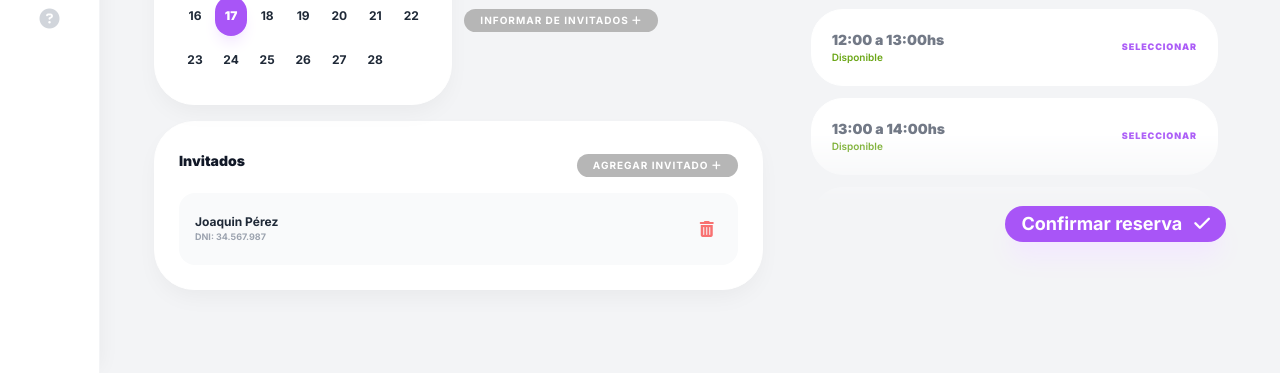
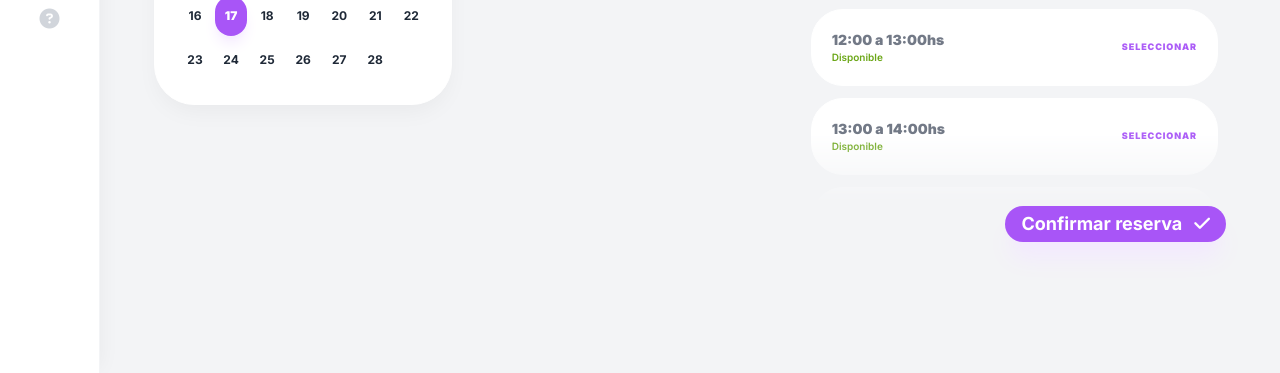
Before and after one commit to belenmazzoli/wadiFrnt, a plain HTML site: page nueva_reserva.html in a window 1280 px wide. Shown: the part 427-800 px from the top of the page. Drawn offline with nearby package versions, Linux system fonts and the light colour scheme.

Commit message:
Update nueva_reserva.html

```diff
--- a/nueva_reserva.html
+++ b/nueva_reserva.html
@@ -213,16 +213,16 @@
                 </div>
             </div>
 
-            <button class="bg-grayDark text-[10px] text-white py-1 px-4 rounded-[4rem] font-bold uppercase tracking-widest mt-2">Informar de invitados
+            <!--button class="bg-grayDark text-[10px] text-white py-1 px-4 rounded-[4rem] font-bold uppercase tracking-widest mt-2">Informar de invitados
                     <i class="fa-solid fa-plus"></i>
-                </button>
+        </button-->
 
         </div>
 
 
     </div>
 
-        <div class="bg-white rounded-[2.5rem] p-6 card-shadow border border-white">
+        <!--div class="bg-white rounded-[2.5rem] p-6 card-shadow border border-white">
         <div class="flex justify-between items-center mb-4">
             <h3 class="font-black text-sm text-gray-900">Invitados</h3>
             <button class="bg-grayDark text-[10px] text-white py-1 px-4 rounded-[4rem] font-bold uppercase tracking-widest mt-2">Agregar invitado
@@ -238,7 +238,7 @@
                 <button aria-label="Eliminar invitado"class="text-red-400 p-2"><i class="fa-solid fa-trash-can"></i></button>
             </div>
         </div>
-    </div>
+    </div-->
 
 
         <div class="flex justify-end lg:hidden">
```
